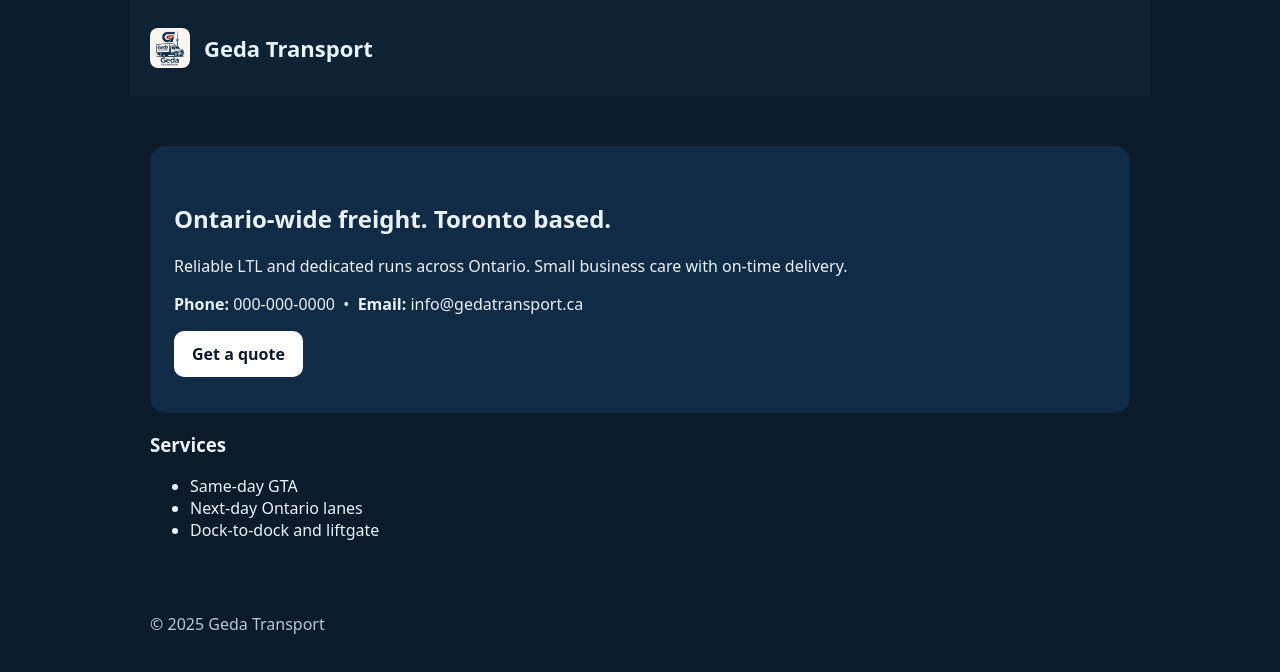
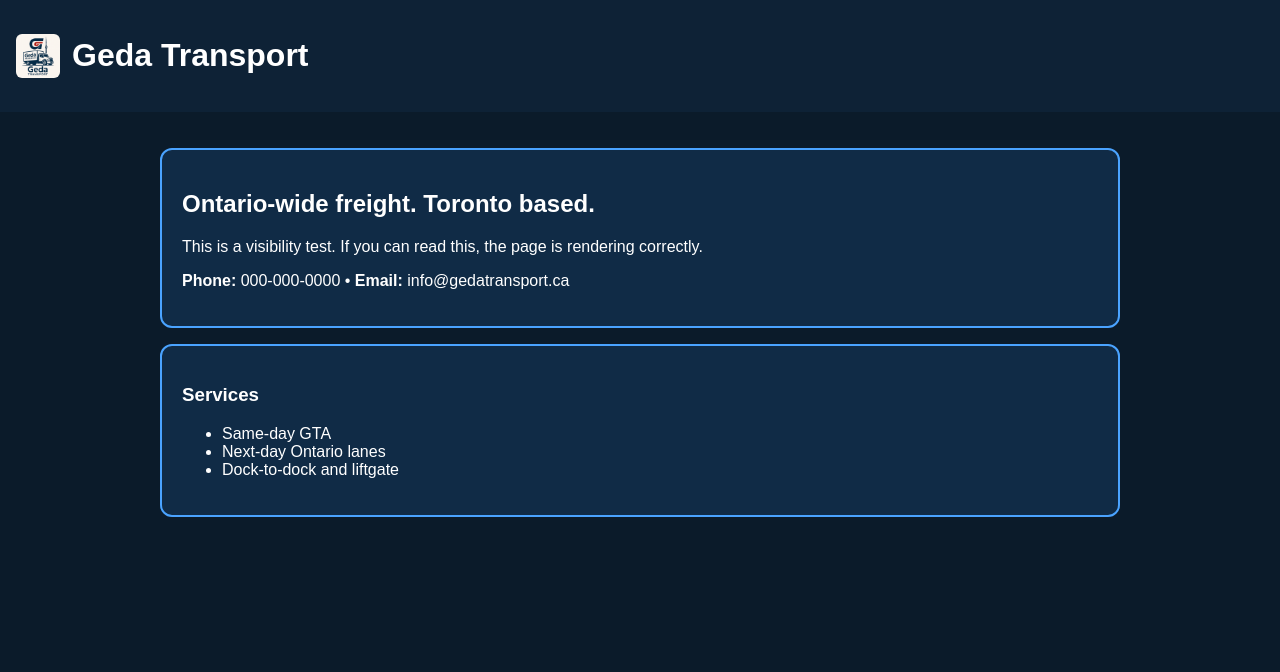
Before and after one commit to Bini111/Geda, a plain HTML site: page index.html in a window 1280 px wide. Drawn offline with Linux system fonts and the light colour scheme.

Commit message:
Update index.html

```diff
--- a/index.html
+++ b/index.html
@@ -5,33 +5,27 @@
   <meta name="viewport" content="width=device-width, initial-scale=1" />
   <title>Geda Transport</title>
   <style>
-    :root { --bg:#0b1b2a; --panel:#102b46; --ink:#eaf2f9; --sub:#b9c6d2; }
-    html,body{margin:0;padding:0;background:var(--bg);color:var(--ink);font-family:system-ui,Arial,sans-serif}
-    .wrap{max-width:980px;margin:0 auto;padding:28px 20px}
-    header{display:flex;align-items:center;gap:14px;padding:18px 20px;background:#0e2236}
-    header img{height:40px;width:auto;border-radius:8px}
-    h1{font-size:22px;margin:0}
-    .hero{background:var(--panel);border-radius:16px;padding:36px 24px;margin-top:22px}
-    .cta{display:inline-block;padding:12px 18px;background:#fff;color:#0b1b2a;text-decoration:none;border-radius:10px;font-weight:700}
-    ul{margin-top:10px}
-    footer{color:var(--sub);padding:24px 20px}
+    body { margin:0; font-family: Arial, sans-serif; background:#0b1b2a; color:#fff; }
+    header { display:flex; align-items:center; gap:12px; padding:16px; background:#0e2236; }
+    header img { height:44px; width:auto; border-radius:6px; }
+    .wrap { max-width:960px; margin:0 auto; padding:20px; }
+    .box { background:#102b46; border:2px solid #4aa3ff; border-radius:12px; padding:20px; margin-top:16px; }
   </style>
 </head>
 <body>
-  <header class="wrap">
+  <header>
     <img src="logo.png" alt="Geda Transport logo" onerror="this.style.display='none'">
     <h1>Geda Transport</h1>
   </header>
 
   <main class="wrap">
-    <section class="hero">
+    <section class="box">
       <h2>Ontario-wide freight. Toronto based.</h2>
-      <p>Reliable LTL and dedicated runs across Ontario. Small business care with on-time delivery.</p>
-      <p><strong>Phone:</strong> 000-000-0000 &nbsp;•&nbsp; <strong>Email:</strong> info@gedatransport.ca</p>
-      <a class="cta" href="mailto:info@gedatransport.ca">Get a quote</a>
+      <p>This is a visibility test. If you can read this, the page is rendering correctly.</p>
+      <p><strong>Phone:</strong> 000-000-0000 • <strong>Email:</strong> info@gedatransport.ca</p>
     </section>
 
-    <section>
+    <section class="box">
       <h3>Services</h3>
       <ul>
         <li>Same-day GTA</li>
@@ -40,8 +34,5 @@
       </ul>
     </section>
   </main>
-
-  <footer class="wrap">© <span id="y"></span> Geda Transport</footer>
-  <script>document.getElementById('y').textContent=new Date().getFullYear()</script>
 </body>
 </html>
```
